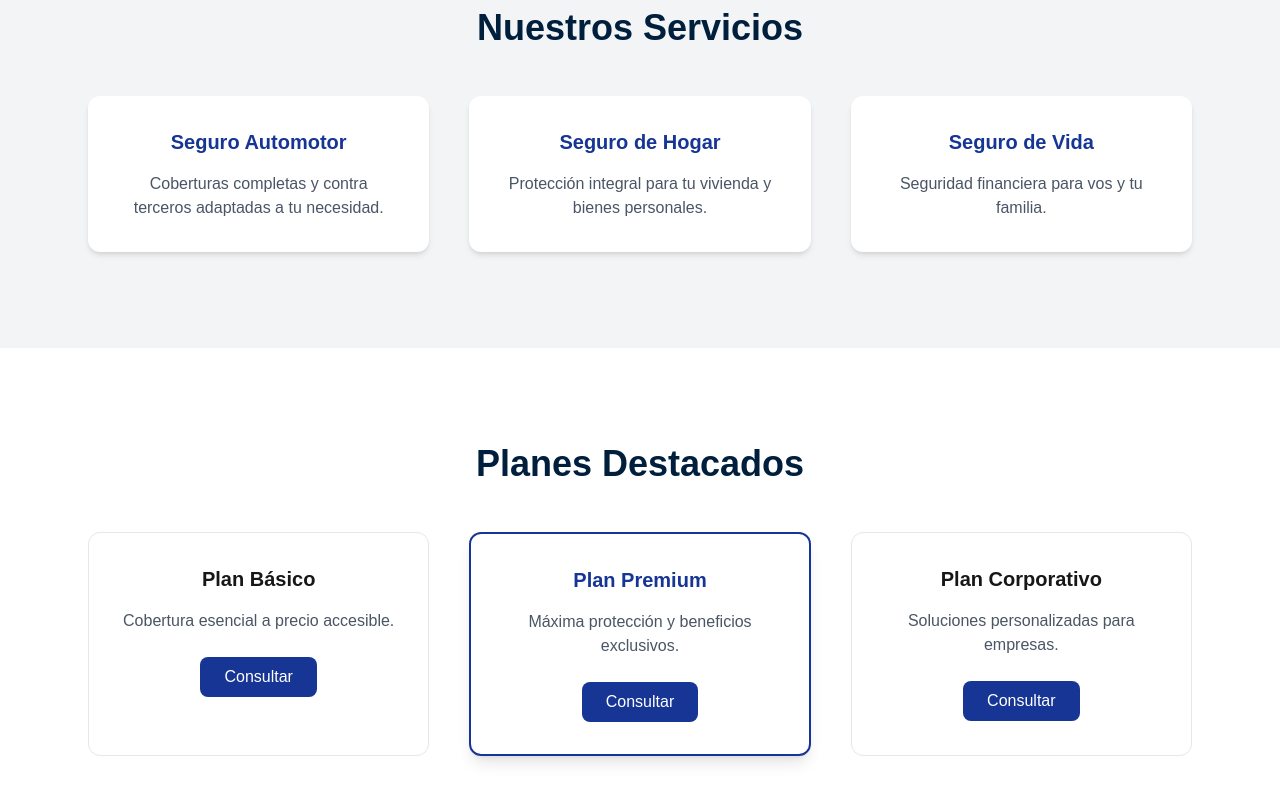
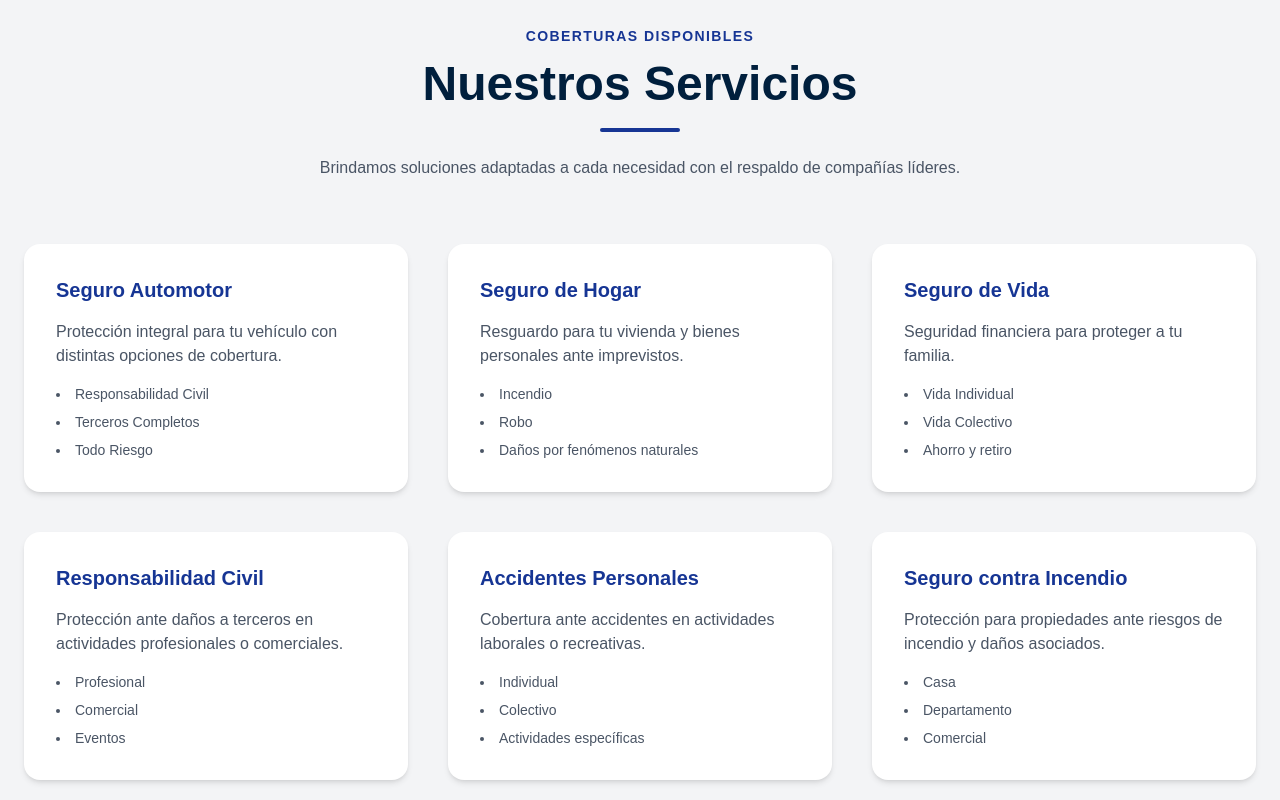
Before and after one commit to p0nkx/seguros-web, a Next.js app: page / in a window 1280 px wide. Shown: the part 1240-2040 px from the top of the page. Built offline with nearby package versions, Linux system fonts and the light colour scheme.

Commit message:
import paquete  @heroicons/react, mejoras en la seccion -nuestros servicios- y cambios leves en header cotizaciones(color fijo)

```diff
--- a/app/components/Header.tsx
+++ b/app/components/Header.tsx
@@ -1,10 +1,12 @@
 "use client";
 
 import { useEffect, useState } from "react";
+import { usePathname } from "next/navigation";
 
 export default function Header() {
   const [scrolled, setScrolled] = useState(false);
   const [menuOpen, setMenuOpen] = useState(false);
+  const pathname = usePathname();
 
   useEffect(() => {
     const handleScroll = () => {
@@ -18,10 +20,10 @@ export default function Header() {
   return (
     <header
       className={`fixed top-0 left-0 w-full z-50 transition-all duration-300 ${
-        scrolled
-          ? "bg-[#001f3d]/95 backdrop-blur-md shadow-lg py-3"
-          : "bg-transparent py-5"
-      }`}
+  scrolled || pathname === "/cotizacion"
+    ? "bg-[#001f3d]/95 backdrop-blur-md shadow-lg py-3"
+    : "bg-transparent py-5"
+}`}
     >
       <nav className="max-w-7xl mx-auto px-6 flex justify-between items-center">
 
--- a/app/cotizacion/page.tsx
+++ b/app/cotizacion/page.tsx
@@ -16,6 +16,7 @@ export default function Cotizacion() {
     gnc: "",
     localidad: "",
   });
+
 
   const handleChange = (e: any) => {
     setFormData({
@@ -114,8 +115,17 @@ Localidad donde duerme: ${formData.localidad}
           </div>
 
           {/* CAMPOS CONDICIONALES AUTOMOTOR */}
-          {tipoSeguro === "automotor" && (
-            <div className="border-t pt-8 mt-8">
+         <div
+  className={`
+    overflow-hidden transition-all duration-500 ease-in-out
+    transform
+    ${
+      tipoSeguro === "automotor"
+        ? "max-h-[1000px] opacity-100 scale-100 translate-y-0 mt-8 pt-8 border-t"
+        : "max-h-0 opacity-0 scale-95 -translate-y-2"
+    }
+  `}
+>
 
             <h2 className="text-xl font-semibold text-[#163594] mb-6">
               Datos del Vehículo
@@ -177,7 +187,7 @@ Localidad donde duerme: ${formData.localidad}
 
             </div>
           </div>
-          )}
+
 
           {/* Botones */}
           <div className="flex flex-col md:flex-row gap-4 mt-12">
--- a/app/layout.tsx
+++ b/app/layout.tsx
@@ -38,6 +38,7 @@ export default function RootLayout({
         <Footer />
         <WhatsappButton />
         <ScrollToTop />
+        <Analytics />
       </body>
     </html>
   );
--- a/app/page.tsx
+++ b/app/page.tsx
@@ -102,47 +102,137 @@ transition-all duration-300
       </section>
 
 
-
 {/* ================= SERVICIOS ================= */}
 <section
   id="servicios"
-        className="py-24 bg-gray-100 text-center"
+  className="py-28 bg-gray-100 text-center"
 >
-        <div className="max-w-6xl mx-auto px-6">
-          <h2 className="text-4xl font-bold text-[#001f3d] mb-12">
+  <div className="max-w-7xl mx-auto px-6">
+
+    {/* Encabezado */}
+    <div className="mb-16">
+      <span className="text-sm uppercase tracking-widest text-[#163594] font-semibold">
+        Coberturas Disponibles
+      </span>
+
+      <h2 className="text-4xl md:text-5xl font-bold text-[#001f3d] mt-3">
         Nuestros Servicios
       </h2>
 
+      <div className="w-20 h-1 bg-[#163594] mx-auto mt-5 rounded-full"></div>
+
+      <p className="text-gray-600 mt-6 max-w-2xl mx-auto">
+        Brindamos soluciones adaptadas a cada necesidad con el respaldo de compañías líderes.
+      </p>
+    </div>
+
+    {/* Grid */}
     <div className="grid md:grid-cols-3 gap-10">
 
-            <div className="bg-white p-8 rounded-xl shadow-md hover:shadow-xl transition">
+      {/* AUTOMOTOR */}
+      <div className="bg-white p-8 rounded-2xl shadow-md hover:shadow-2xl hover:-translate-y-2 transition-all duration-300 text-left">
         <h3 className="text-xl font-semibold text-[#163594] mb-4">
           Seguro Automotor
         </h3>
-              <p className="text-gray-600">
-                Coberturas completas y contra terceros adaptadas a tu necesidad.
+
+        <p className="text-gray-600 mb-4">
+          Protección integral para tu vehículo con distintas opciones de cobertura.
         </p>
+
+        <ul className="text-sm text-gray-600 space-y-2 list-disc list-inside">
+          <li>Responsabilidad Civil</li>
+          <li>Terceros Completos</li>
+          <li>Todo Riesgo</li>
+        </ul>
       </div>
 
-            <div className="bg-white p-8 rounded-xl shadow-md hover:shadow-xl transition">
+      {/* HOGAR */}
+      <div className="bg-white p-8 rounded-2xl shadow-md hover:shadow-2xl hover:-translate-y-2 transition-all duration-300 text-left">
         <h3 className="text-xl font-semibold text-[#163594] mb-4">
           Seguro de Hogar
         </h3>
-              <p className="text-gray-600">
-                Protección integral para tu vivienda y bienes personales.
+
+        <p className="text-gray-600 mb-4">
+          Resguardo para tu vivienda y bienes personales ante imprevistos.
         </p>
+
+        <ul className="text-sm text-gray-600 space-y-2 list-disc list-inside">
+          <li>Incendio</li>
+          <li>Robo</li>
+          <li>Daños por fenómenos naturales</li>
+        </ul>
       </div>
 
-            <div className="bg-white p-8 rounded-xl shadow-md hover:shadow-xl transition">
+      {/* VIDA */}
+      <div className="bg-white p-8 rounded-2xl shadow-md hover:shadow-2xl hover:-translate-y-2 transition-all duration-300 text-left">
         <h3 className="text-xl font-semibold text-[#163594] mb-4">
           Seguro de Vida
         </h3>
-              <p className="text-gray-600">
-                Seguridad financiera para vos y tu familia.
+
+        <p className="text-gray-600 mb-4">
+          Seguridad financiera para proteger a tu familia.
         </p>
+
+        <ul className="text-sm text-gray-600 space-y-2 list-disc list-inside">
+          <li>Vida Individual</li>
+          <li>Vida Colectivo</li>
+          <li>Ahorro y retiro</li>
+        </ul>
+      </div>
+
+      {/* RESPONSABILIDAD CIVIL */}
+      <div className="bg-white p-8 rounded-2xl shadow-md hover:shadow-2xl hover:-translate-y-2 transition-all duration-300 text-left">
+        <h3 className="text-xl font-semibold text-[#163594] mb-4">
+          Responsabilidad Civil
+        </h3>
+
+        <p className="text-gray-600 mb-4">
+          Protección ante daños a terceros en actividades profesionales o comerciales.
+        </p>
+
+        <ul className="text-sm text-gray-600 space-y-2 list-disc list-inside">
+          <li>Profesional</li>
+          <li>Comercial</li>
+          <li>Eventos</li>
+        </ul>
+      </div>
+
+      {/* ACCIDENTES PERSONALES */}
+      <div className="bg-white p-8 rounded-2xl shadow-md hover:shadow-2xl hover:-translate-y-2 transition-all duration-300 text-left">
+        <h3 className="text-xl font-semibold text-[#163594] mb-4">
+          Accidentes Personales
+        </h3>
+
+        <p className="text-gray-600 mb-4">
+          Cobertura ante accidentes en actividades laborales o recreativas.
+        </p>
+
+        <ul className="text-sm text-gray-600 space-y-2 list-disc list-inside">
+          <li>Individual</li>
+          <li>Colectivo</li>
+          <li>Actividades específicas</li>
+        </ul>
+      </div>
+
+      {/* INCENDIO */}
+      <div className="bg-white p-8 rounded-2xl shadow-md hover:shadow-2xl hover:-translate-y-2 transition-all duration-300 text-left">
+        <h3 className="text-xl font-semibold text-[#163594] mb-4">
+          Seguro contra Incendio
+        </h3>
+
+        <p className="text-gray-600 mb-4">
+          Protección para propiedades ante riesgos de incendio y daños asociados.
+        </p>
+
+        <ul className="text-sm text-gray-600 space-y-2 list-disc list-inside">
+          <li>Casa</li>
+          <li>Departamento</li>
+          <li>Comercial</li>
+        </ul>
       </div>
 
     </div>
+
   </div>
 </section>
 
--- a/package.json
+++ b/package.json
@@ -9,6 +9,7 @@
     "lint": "eslint"
   },
   "dependencies": {
+    "@heroicons/react": "^2.2.0",
     "@vercel/analytics": "^1.6.1",
     "next": "16.1.6",
     "react": "19.2.3",
```
Also changed, not shown: app/globals.css (line endings or trailing spaces), 1 other file (tests, documents, lock files or other folders). Lines whose indentation alone changed are shown as unchanged.
